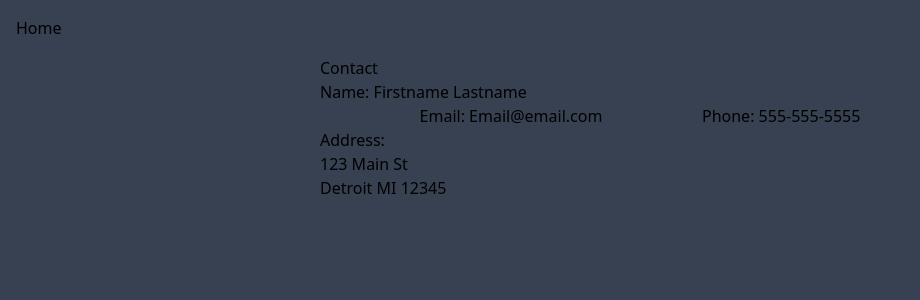
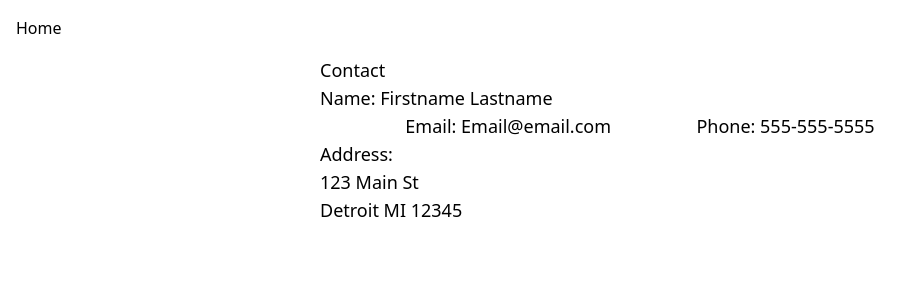
Before and after one commit to meloegel/SupLoad-FE, a React (Create React App) app: page /home in a window 1280 px wide. Shown: the top 300 px of the page, without its empty margins (0-920 px from the left). Built offline with nearby package versions, Linux system fonts and the light colour scheme.

Commit message:
removed global bg-color

```diff
--- a/src/common/Contact.tsx
+++ b/src/common/Contact.tsx
@@ -1,6 +1,6 @@
 export default function Contact(props: ContactType): JSX.Element {
   return (
-    <div className="w-1/2 m-auto">
+    <div className="w-1/2 m-auto text-lg">
       <h2>Contact</h2>
       <h3>
         Name: {props.firstname} {props.lastname}
--- a/src/index.css
+++ b/src/index.css
@@ -2,7 +2,7 @@
 
 @layer base {
   html {
-    @apply bg-gray-700;
+    /* @apply bg-gray-700; */
   }
 }
 
```
